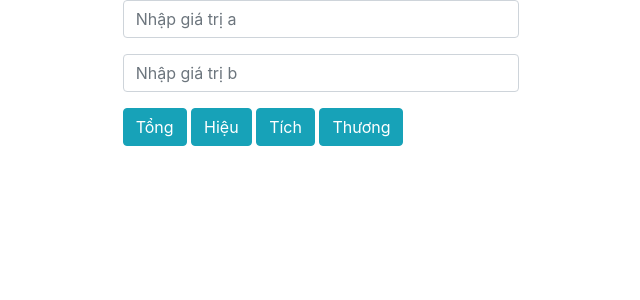
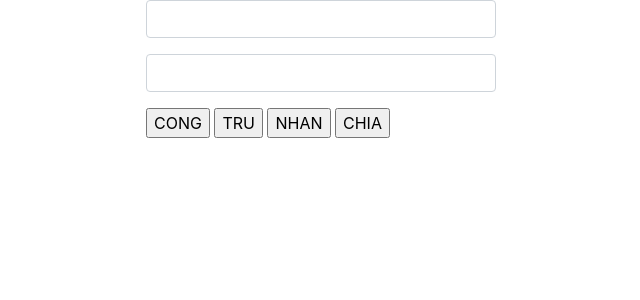
Before and after one commit to dangdinhsi/PHP, a PHP site: page / in a window 1280 px wide. Shown: the top 300 px of the page, without its empty margins (319-959 px from the left). Run offline with PHP 8.4, Linux system fonts and the light colour scheme.

Commit message:
edit BT571

```diff
--- a/BT571/index.php
+++ b/BT571/index.php
@@ -1,3 +1,4 @@
+
 <!DOCTYPE html>
 <html lang="en">
 <head>
@@ -9,52 +10,39 @@
 	<script src="https://stackpath.bootstrapcdn.com/bootstrap/4.3.1/js/bootstrap.min.js" integrity="sha384-JjSmVgyd0p3pXB1rRibZUAYoIIy6OrQ6VrjIEaFf/nJGzIxFDsf4x0xIM+B07jRM" crossorigin="anonymous"></script>
 </head>
 <body>
-	<div class="container-fluid">
+	<div class="container">
 		<div class="row">
-			<div class="col-4 offset-4 text-center">
+			<div class="col-4 offset-4">
 				<?php
-				if(isset($_POST['btn-tong'])){
-						if($_POST['a']==null ||$_POST['b']==null){
-							echo "Nhập lại giá trị";
+$so1=$so2=$tong=$hieu=$tich=$thuong='';
+if(!empty($_POST)){
+	if ($_POST['so1'] =='' || $_POST['so2']=='') {
+		echo "nhap lai gia tri";
 	}else{
-
-							$tong =$_POST['a'] +$_POST['b'];
+		$so1 =$_POST['so1'];
+		$so2 =$_POST['so2'];
+		if(!empty($_POST['cong'])){
+			$tong =$so1+$so2;
 			echo $tong;
+		}
+		if(!empty($_POST['tru'])){
+			$hieu =$so1-$so2;
+			echo $hieu;
+		}
+		if(!empty($_POST['nhan'])){
+			$tich =$so1*$so2;
+			echo $tich;
+		}
+		if(!empty($_POST['chia'])){
+			if($so2==0){
+				echo "khong the lam phep chia cho so 0";
+			}else{
+				$thuong =$so1/$so2;
+				echo $thuong;
 			}
 
 		}
-				if(isset($_POST['btn-hieu'])){
-						if($_POST['a']==null ||$_POST['b']==null){
-							echo "Nhập lại giá trị";
-						}else{
-
-							$tong =$_POST['a'] -$_POST['b'];
-							echo $tong;
 	}
-
-				}
-				if(isset($_POST['btn-tich'])){
-						if($_POST['a']==null ||$_POST['b']==null){
-							echo "Nhập lại giá trị";
-						}else{
-
-							$tong =$_POST['a'] *$_POST['b'];
-							echo $tong;
-						}
-
-				}
-				if(isset($_POST['btn-thuong'])){
-						if($_POST['a']==null ||$_POST['b']==null){
-							echo "Nhập lại giá trị";
-						}elseif ($_POST['b']==0) {
-							echo "Khong the thuc hien phep chia cho 0";
-						}else{
-
-							$tong =$_POST['a'] /$_POST['b'];
-							echo $tong;
-
-						}
-
 }
 ?>
 			</div>
@@ -63,20 +51,19 @@
 			<div class="col-4 offset-4">
 			<form action="" method="POST">
 		<div class="form-group">
-						<input type="text" class="form-control" id="" name="a" placeholder="Nhập giá trị a">
+			<input type="text" class="form-control" name="so1" id="" value="<?=$so1?>">
 		</div>
 		<div class="form-group">
-						<input type="text" class="form-control" id="" name="b" placeholder="Nhập giá trị b">
+			<input type="text" class="form-control" name="so2" id="" value="<?=$so2?>">
 		</div>
-					<div class="form-group">
-						<button type="submit" name="btn-tong" class="btn btn-info">Tổng</button>
-						<button type="submit" name="btn-hieu" class="btn btn-info">Hiệu</button>
-						<button type="submit" name="btn-tich" class="btn btn-info">Tích</button>
-						<button type="submit" name="btn-thuong" class="btn btn-info">Thương</button>
-					</div>
+		<input type="submit" name="cong" value="CONG">
+		<input type="submit" name="tru" value="TRU">
+		<input type="submit" name="nhan" value="NHAN">
+		<input type="submit" name="chia" value="CHIA">
 	</form>
 		</div>
 		</div>
+
 	</div>
 </body>
 </html>
```
Lines whose indentation alone changed are shown as unchanged.
